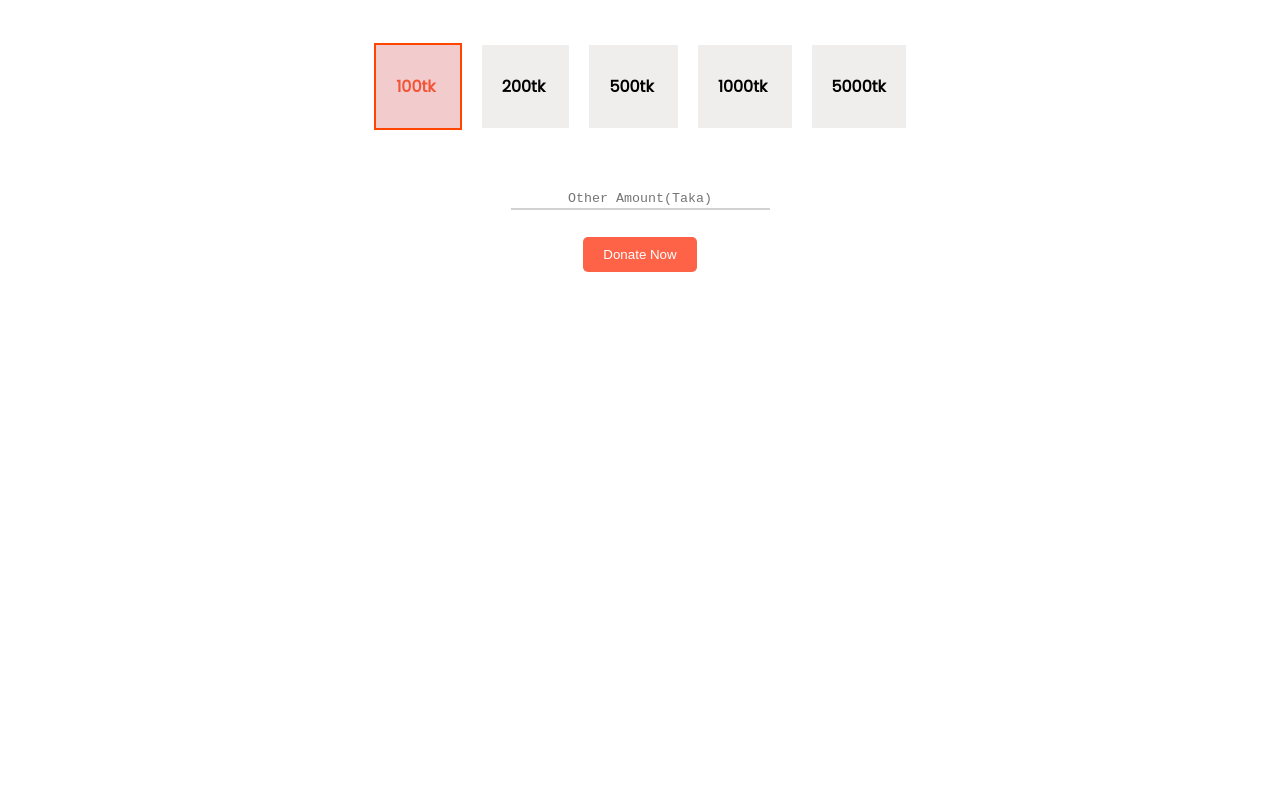
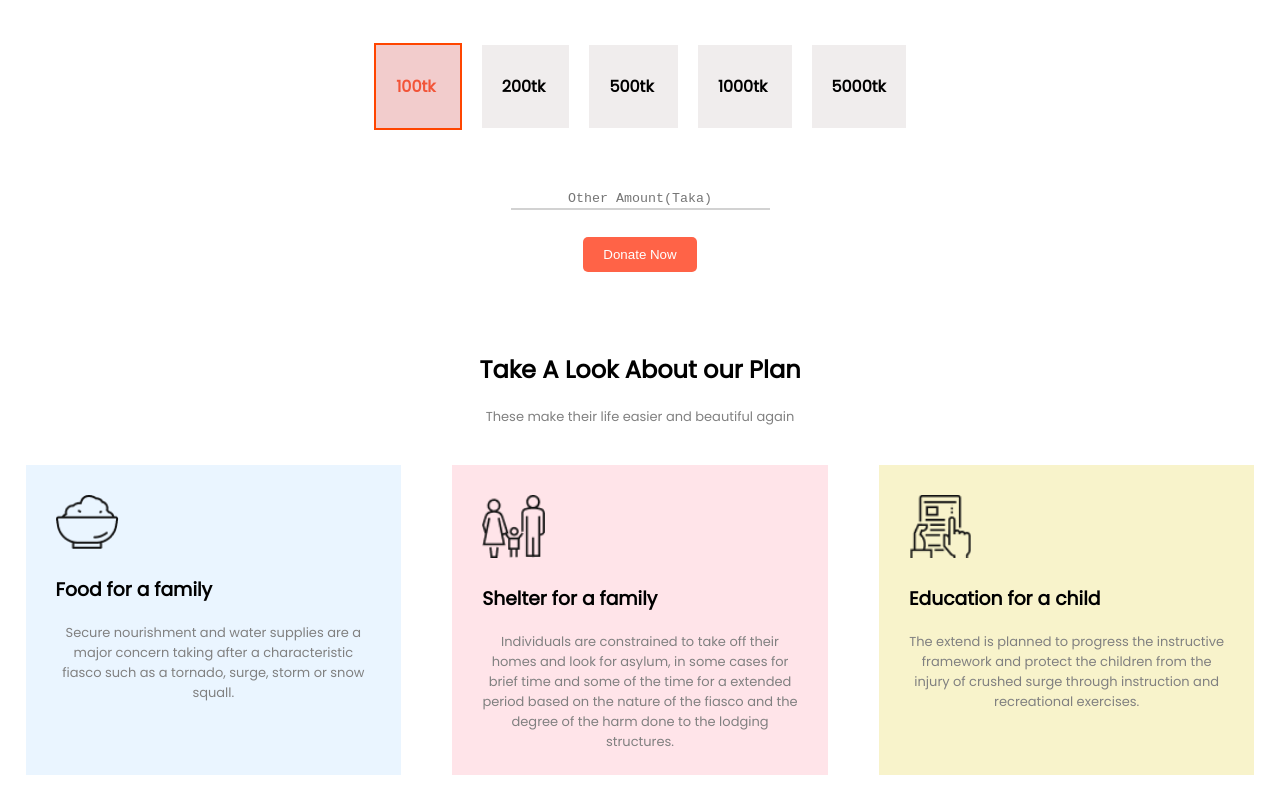
Before and after one commit to MR-MHB/about-donet, a plain HTML site: page indext.html in a window 1280 px wide. Shown: the part 731-1531 px from the top of the page. Before the commit the page ends 1003 px from the top, so only its background shows below. Drawn offline with Linux system fonts and the light colour scheme.

Commit message:
section for donate

```diff
--- a/indext.html
+++ b/indext.html
@@ -80,6 +80,36 @@
         </div>
 
     </section>
+    <section id="section-third">
+        <div>
+            <h1>Take A Look About our Plan</h1>
+            <p>These make their life easier and beautiful again</p>
+        </div>
+        <div id="flex-material">
+            <div class="flex-item" id="plan1">
+                <img src="icons/food.png" alt="food picture">
+
+                <h3>Food for a family</h3>
+                <p>Secure nourishment and water supplies are a major concern taking after a characteristic fiasco such
+                    as a tornado, surge, storm or snow squall.</p>
+            </div>
+            <div class="flex-item" id="plan2">
+                <img src="icons/shelter.png" alt="family picture">
+                <h3>Shelter for a family</h3>
+                <p>Individuals are constrained to take off their homes and look for asylum, in some cases for brief time
+                    and some of the time for a extended period based on the nature of the fiasco and the degree of the
+                    harm done to the lodging structures. </p>
+            </div>
+
+            <div class="flex-item" id="plan3">
+                <img src="icons/Frame-1.png" alt="education picture">
+                <h3>Education for a child</h3>
+                <p>The extend is planned to progress the instructive framework and protect the children from the injury
+                    of crushed surge through instruction and recreational exercises. </p>
+            </div>
+
+        </div>
+    </section>
 </body>
 
 </html>
--- a/style.css
+++ b/style.css
@@ -96,3 +96,59 @@ input[type="radio"]:checked+label {
     text-align: center;
     resize: none;
 }
+
+#section-third {
+    text-align: center;
+    margin-top: 80px;
+
+}
+
+#section-third p {
+    color: gray;
+}
+
+#flex-material {
+    display: flex;
+
+}
+
+.flex-item {
+    width: 30%;
+
+    margin: 2%;
+    padding: 10px 30px;
+
+}
+
+.flex-item img {
+    width: 20%;
+
+    padding-right: 80%;
+    padding-top: 20px;
+
+
+}
+
+.flex-item h3 {
+    text-align: left;
+
+
+}
+
+.flex-item h3 {
+    text-align: left;
+
+
+}
+
+#plan1 {
+    background-color: rgba(0, 136, 255, 0.084);
+}
+
+#plan2 {
+    background-color: rgba(255, 192, 203, 0.427);
+}
+
+#plan3 {
+    background-color: rgba(225, 202, 27, 0.229);
+}
```
